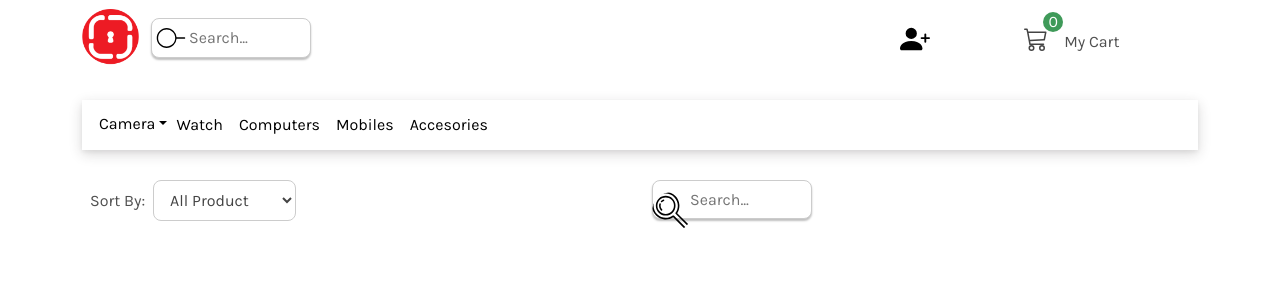
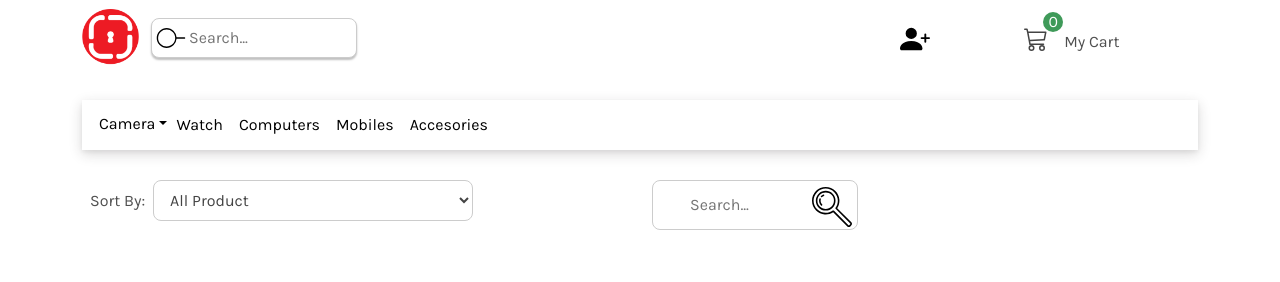
Before and after one commit to Atefeh-Masoumi/e-commercesample-template, a React (Create React App) app: page /product in a window 1280 px wide. Shown: the top 282 px of the page. Built offline with nearby package versions, Linux system fonts and the light colour scheme.

Commit message:
search bar in product page

```diff
--- a/src/common/input.css
+++ b/src/common/input.css
@@ -21,6 +21,7 @@ input[type="tel"],
 input[type="email"],
 input[type="password"],
 select {
+  width: 20rem;
   padding: 6px 12px;
   display: block;
   background-color: #fff;
--- a/src/pages/Product/ProductPage.js
+++ b/src/pages/Product/ProductPage.js
@@ -1,7 +1,8 @@
 import "./productpage.css";
 import { useState } from 'react';
 import * as data from "../../data";
-import {AiOutlineSearch} from "react-icons/ai";
+import searchicon from '../../asset/searchproductpage.svg'
+import { MDBCard, MDBCardBody, MDBCardTitle, MDBCardText, MDBCardImage, MDBBtn, MDBRipple } from 'mdb-react-ui-kit';
 
 const ProductPage = () => {
 
@@ -35,23 +36,33 @@ const ProductPage = () => {
           {/* search  */}
           <div className="search ">
             <div>
-            <div className='d-flex justify-content-between'>
-            <input name='searchbar' type="text" placeholder='Search...'  className="search-text left-20" onChange={handleSearch}/>
-                  <div type="submit" className="searchproduct"/>
+            <div className='d-flex '>
+                     <input name='searchbar' type="text" placeholder='Search...'  className="searchinput" onChange={handleSearch}/>
 
-                </div>
+                    <img src={searchicon} className="searchproduct" />
+                  </div>
             </div>
           </div>
         </div>
 
         {filter.length !== 0 && (
-          <div className='searchresult d-absolute overflow-hidden' >
+          <div className='d-flex row' >
             {filter.map(( value, key)=>{
-              return <div className='border '>
-                <a href='/product' className='border'>
-                  <p className='bg-white'>{value.name}</p>
+              return <MDBCard style={{ maxWidth: '22rem' }}>
+              <MDBRipple rippleColor='light' rippleTag='div' className='bg-image hover-overlay'>
+                <MDBCardImage src={value.image} fluid alt={value.name} />
+                <a>
+                  <div className='mask' style={{ backgroundColor: 'rgba(251, 251, 251, 0.15)' }}></div>
                 </a>
-                </div>
+              </MDBRipple>
+              <MDBCardBody>
+                <MDBCardTitle>{value.name}</MDBCardTitle>
+                <MDBCardText>
+                  Some quick example text to build on the card title and make up the bulk of the card's content.
+                </MDBCardText>
+                <MDBBtn href='productdetail'>Detailpage</MDBBtn>
+              </MDBCardBody>
+            </MDBCard>
             })}
 
           </div>
--- a/src/pages/Product/productpage.css
+++ b/src/pages/Product/productpage.css
@@ -9,15 +9,19 @@ transition: 2s all;
     }
 }
 
+.searchinput{
+    height: 50px;
 
+}
 .searchproduct{
     position: absolute;
-    border: none;
-    background: url(../../asset/searchproductpage.svg) no-repeat center;
+    /* background: url(../../asset/searchproductpage.svg) no-repeat center; */
     width: 40px;
     height: 40px;
     top: 50%;
-    margin-top: -20px;
-    border-radius: 100%;
+    left:100%;
+    margin-top: -25px;
+
+
 
   }
--- a/src/pages/Profilepage/ProfilePage.js
+++ b/src/pages/Profilepage/ProfilePage.js
@@ -41,7 +41,7 @@ const ProfilePage = ({history}) => {
 
           <div className="profileContainer d-flex flex-row justify-content-center">
             {/* sidebar */}
-            <div className="col-md-4 d-flex justify-content-center col-sm-12">
+            <div className="col-lg-4 col-md-6 d-flex justify-content-center col-sm-12">
               <div className="info-section d-flex flex-column">
                 <div className="user-info m-2 d-flex justify-content-between" >
                  <div className="d-flex flex-column">
@@ -97,7 +97,7 @@ const ProfilePage = ({history}) => {
 
 
             {/* info of each section */}
-            <div className="col-md-8 d-flex flex-column m-3">
+            <div className="col-lg-8 col-md-6 d-flex flex-column m-3">
 
               { (<div className="d-flex flex-column border rounded p-2">
                 <div className="">
--- a/src/pages/Profilepage/profilePage.css
+++ b/src/pages/Profilepage/profilePage.css
@@ -97,3 +97,7 @@
     background-position: 200% center;
   }
 }
+
+@media (max-width) {
+
+}
```
